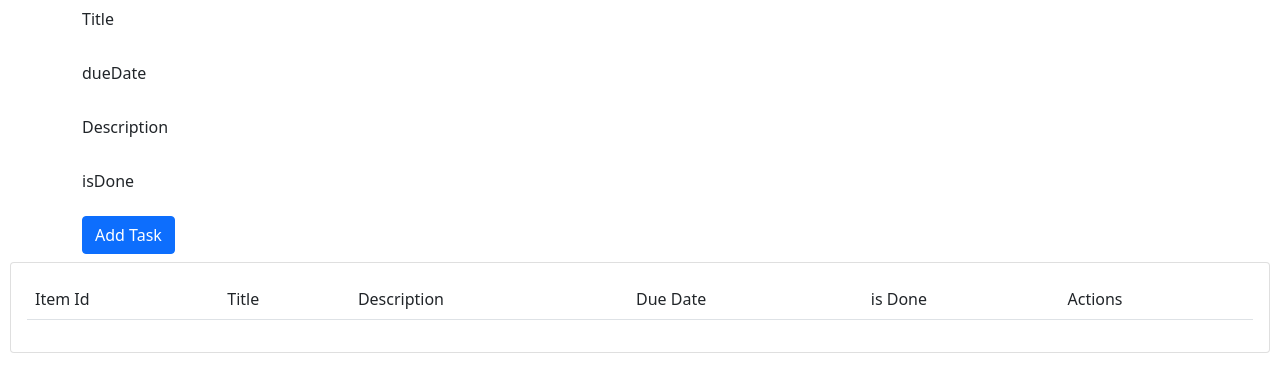
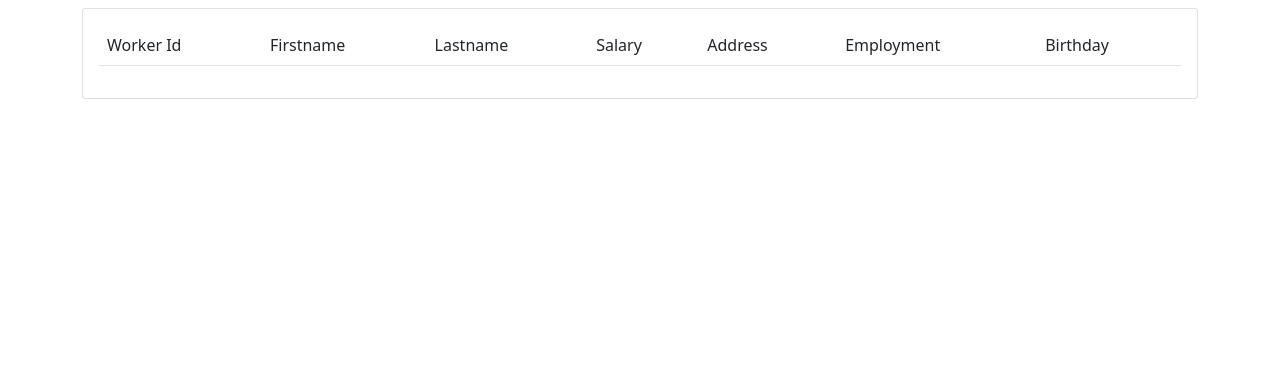
Before and after one commit to SPL21GL/JL_INFI_Flask_Project, a Flask app: template templates/workers.html in a window 1280 px wide. Shown: the part 88-480 px from the top of the page. Run offline with Flask 2, Linux system fonts and the light colour scheme; the template is opened without the code that fills it, so the values that code supplies are empty.

Commit message:
Final compartments commit

```diff
--- a/controllers/compartments.py
+++ b/controllers/compartments.py
@@ -4,8 +4,6 @@ from sqlalchemy import update
 import sqlalchemy
 from models import db, Abteilung
 
-
-#from models import db  verfollständigen
 
 compartments_blueprint = Blueprint('compartments_blueprint', __name__)
 
--- a/templates/base.html
+++ b/templates/base.html
@@ -24,7 +24,7 @@
                 <a class="nav-link" href="#">🏠 Home</a>
                 <a class="nav-link" href="/workgroup">📋 workgroup</a>
                 <a class="nav-link" href="/workers">👨‍💼👩‍💼 workers</a>
-                <a class="nav-link" href="/comparment">🏢 compartment</a>
+                <a class="nav-link" href="/compartments">🏢 compartment</a>
             </div>
             </div>
         </div>
--- a/templates/workers.html
+++ b/templates/workers.html
@@ -6,90 +6,32 @@
 
 
 
-    <div class="row mb-3">
-        <label for="title" class="col-sm-2 col-form-label" >Title</label>
-        <div class="col-sm-10" id="floatingInput">
-          {{form.title()}}
-        </div>
-      </div>
 
-    <div class="row mb-3">
-      <label for="dueDate" class="col-sm-2 col-form-label">dueDate</label>
-      <div class="col-sm-10">
-        {{form.dueDate()}}
-      </div>
-    </div>
-
-
-    <div class="row mb-3">
-      <label for="Description" class="col-sm-2 col-form-label">Description</label>
-      <div class="col-sm-10">
-        {{form.description()}}
-      </div>
-    </div>
-
-    <div class="row mb-3">
-      <label for="isDone" class="col-sm-2 col-form-label">isDone</label>
-      <div class="col-sm-10">
-        {{form.isDone()}}
-      </div>
-    </div>
-
-      <button type="submit" class="btn btn-primary">Add Task</button>
-    </form>
-    </div>
-    </div>
     <div class="card mt-2">
       <div class="card-body">
     <table class="table">
       <thead>
       <tr>
-        <td scope ="col">Item Id</td>
-        <td scope ="col">Title</td>
-        <td scope ="col">Description</td>
-        <td scope ="col">Due Date</td>
-        <td scope ="col">is Done</td>
-        <td scope ="col">Actions</td>
+        <td scope ="col">Worker Id</td>
+        <td scope ="col">Firstname</td>
+        <td scope ="col">Lastname</td>
+        <td scope ="col">Salary</td>
+        <td scope ="col">Address</td>
+        <td scope ="col">Employment</td>
+        <td scope ="col">Birthday</td>
       </tr>
       </thead>
       <tbody>
-        {%for item in items:%}
+        {%for worker in workers:%}
           <tr>
-            <td scope = "row">{{item.itemId}}</td>
-            <td>{{item.title}}</td>
-            <td>{{item.description}}</td>
-            <td>{{item.dueDate}}</td>
-            <td><div class="form-check">
-              {%if item.isDone == 1%}
-                <input class="form-check-input" id="isDone" type="checkbox" checked = "true" id="flexCheckDefault">
-              {%else%}
-                <input class="form-check-input" id="isDone" type="checkbox"  id="flexCheckDefault">
-              {%endif%}
+            <td scope = "row">{{worker.MitarbeiterID}}</td>
+            <td>{{worker.Vorname}}</td>
+            <td>{{worker.Nachname}}</td>
+            <td>{{worker.Lohn}}</td>
+            <td>{{worker.Adresse}}</td>
+            <td>{{worker.Beschäftigung}}</td>
+            <td>{{worker.Geburtsdatum}}</td>
 
-              <label class="form-check-label" for="flexCheckDefault">
-              </label>
-            </div>
-            </td>
-            <td>
-              <button class="btn btn-secondary" onclick="">
-                  <svg xmlns="http://www.w3.org/2000/svg" width="16" height="16" fill="currentColor" class="bi bi-pencil" viewBox="0 0 16 16">
-                    <path d="M12.146.146a.5.5 0 0 1 .708 0l3 3a.5.5 0 0 1 0 .708l-10 10a.5.5 0 0 1-.168.11l-5 2a.5.5 0 0 1-.65-.65l2-5a.5.5 0 0 1 .11-.168l10-10zM11.207 2.5 13.5 4.793 14.793 3.5 12.5 1.207 11.207 2.5zm1.586 3L10.5 3.207 4 9.707V10h.5a.5.5 0 0 1 .5.5v.5h.5a.5.5 0 0 1 .5.5v.5h.293l6.5-6.5zm-9.761 5.175-.106.106-1.528 3.821 3.821-1.528.106-.106A.5.5 0 0 1 5 12.5V12h-.5a.5.5 0 0 1-.5-.5V11h-.5a.5.5 0 0 1-.468-.325z"/>
-                  </svg>
-                </button>
-
-              <form method="post" action="/items/delete">
-                {{form.csrf_token}}
-                <input type="hidden" id="itemId" name="itemId" value="{{item.itemId}}">
-                <button class="btn btn-danger" onclick="">
-                  <svg xmlns="http://www.w3.org/2000/svg" width="16" height="16" fill="currentColor" class="bi bi-trash" viewBox="0 0 16 16">
-                    <path d="M5.5 5.5A.5.5 0 0 1 6 6v6a.5.5 0 0 1-1 0V6a.5.5 0 0 1 .5-.5zm2.5 0a.5.5 0 0 1 .5.5v6a.5.5 0 0 1-1 0V6a.5.5 0 0 1 .5-.5zm3 .5a.5.5 0 0 0-1 0v6a.5.5 0 0 0 1 0V6z"/>
-                  <path fill-rule="evenodd" d="M14.5 3a1 1 0 0 1-1 1H13v9a2 2  0 0 1-2 2H5a2 2 0 0 1-2-2V4h-.5a1 1 0 0 1-1-1V2a1 1 0 0 1 1-1H6a1 1 0 0 1 1-1h2a1 1 0 0 1 1 1h3.5a1 1 0 0 1 1 1v1zM4.118 4 4 4.059V13a1 1 0 0 0 1 1h6a1 1 0 0 0 1-1V4.059L11.882 4H4.118zM2.5 3V2h11v1h-11z"/>
-                  </svg>
-                </button>
-              </form>
-
-
-            </td>
           </tr>
         {%endfor%}
       </tbody>
```
Also changed, not shown: controllers/workers.py (+3 -4 lines).
